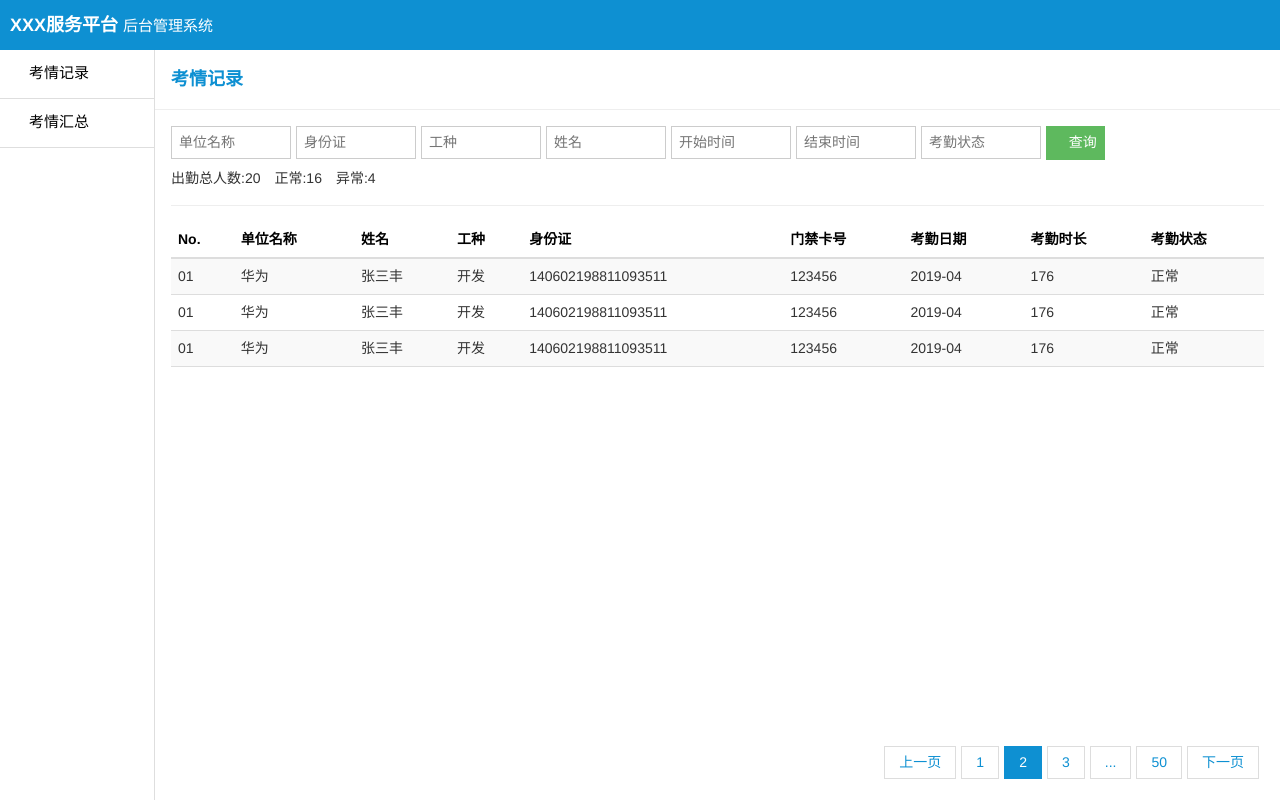
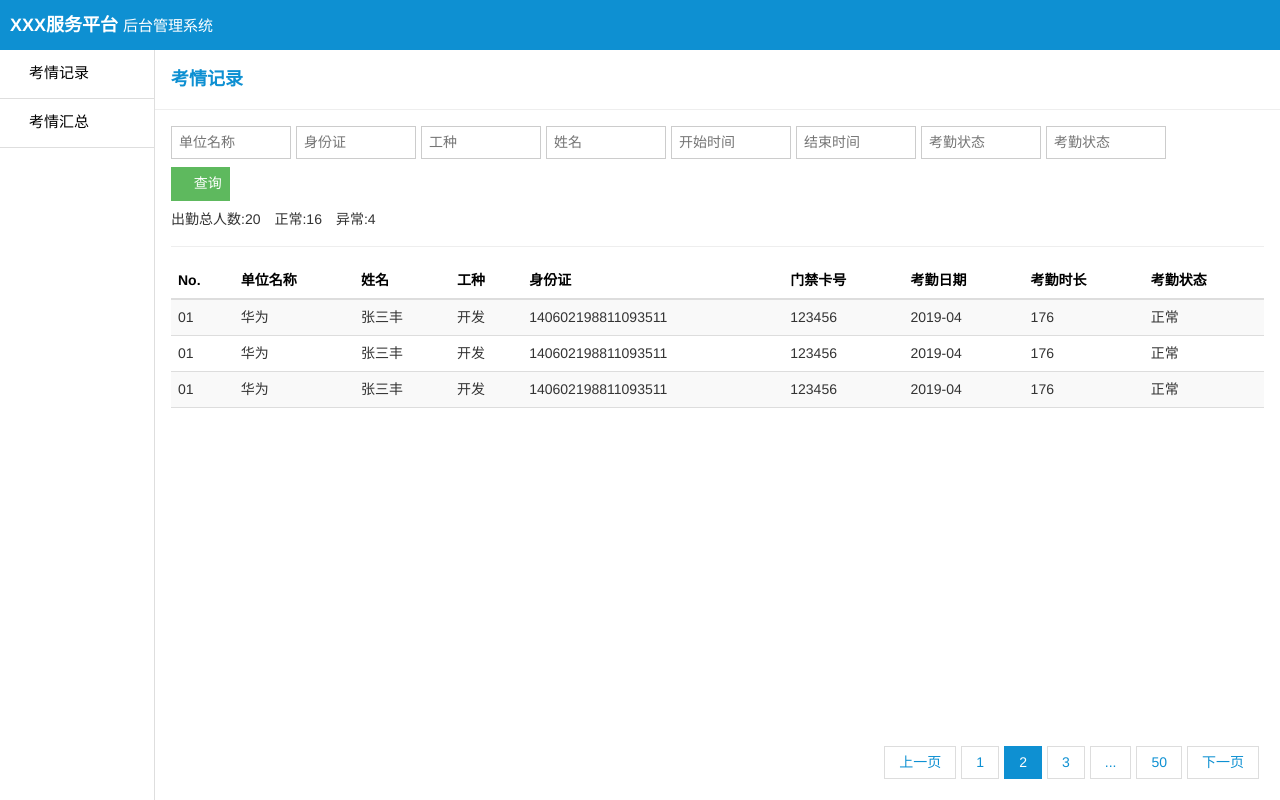
Before and after one commit to kobe1314/vistor-management-system, a React app: page /attendance/records in a window 1280 px wide. Built offline with nearby package versions, Linux system fonts and the light colour scheme; a web font is replaced by a local one.

Commit message:
update filter name

```diff
--- a/src/components/records/RecordsTableFilter.js
+++ b/src/components/records/RecordsTableFilter.js
@@ -15,7 +15,8 @@ class RecordsTableFilter extends Component {
                     {value:'1',name:'华为'},
                     {value:'2',name:'三星'}
                 ]
-            }
+            },
+            attendanceStatus: 1
          };
         this.checkBoxSelect = this.checkBoxSelect.bind(this);
         this.changeCompanyName = this.changeCompanyName.bind(this);
@@ -90,6 +91,18 @@ class RecordsTableFilter extends Component {
                         <input type="text" placeholder="考勤状态" />
                     </div>
                     <div className="form-group">
+                        <input type="text" readOnly placeholder="考勤状态" className="ele-select" onClick={this.checkBoxSelect} value={this.state.selectedCompanyName} />
+                        {this.state.selectOpen ?
+                        <ul className="checkbox-select">
+                            <li className="checkbox-select-item"><input name="status" onChange={this.changeCompanyName} value="0" textvalue="全部" type="checkbox" /> 全部</li>
+                            <li className="checkbox-select-item"><input name="status" onChange={this.changeCompanyName} value="1" textvalue="正常" type="checkbox" /> 正常</li>
+                            <li className="checkbox-select-item"><input name="status" onChange={this.changeCompanyName} value="2" textvalue="缺勤" type="checkbox" /> 缺勤</li>
+                        </ul>
+                        :
+                        ''
+                        }
+                    </div>
+                    <div className="form-group">
                         <button className="btn-success"><i className="iconfont">&#xe601;</i> 查询</button>
                     </div>
                 </form>
--- a/src/components/summaries/SummariesTableFilter.js
+++ b/src/components/summaries/SummariesTableFilter.js
@@ -72,9 +72,6 @@ class SummariesTableFilter extends Component {
                         }
                     </div>
                     <div className="form-group">
-                        <input type="text" placeholder="" />
-                    </div>
-                    <div className="form-group">
                         <input type="text" placeholder="开始月份" />
                     </div>
                     <div className="form-group">
```
